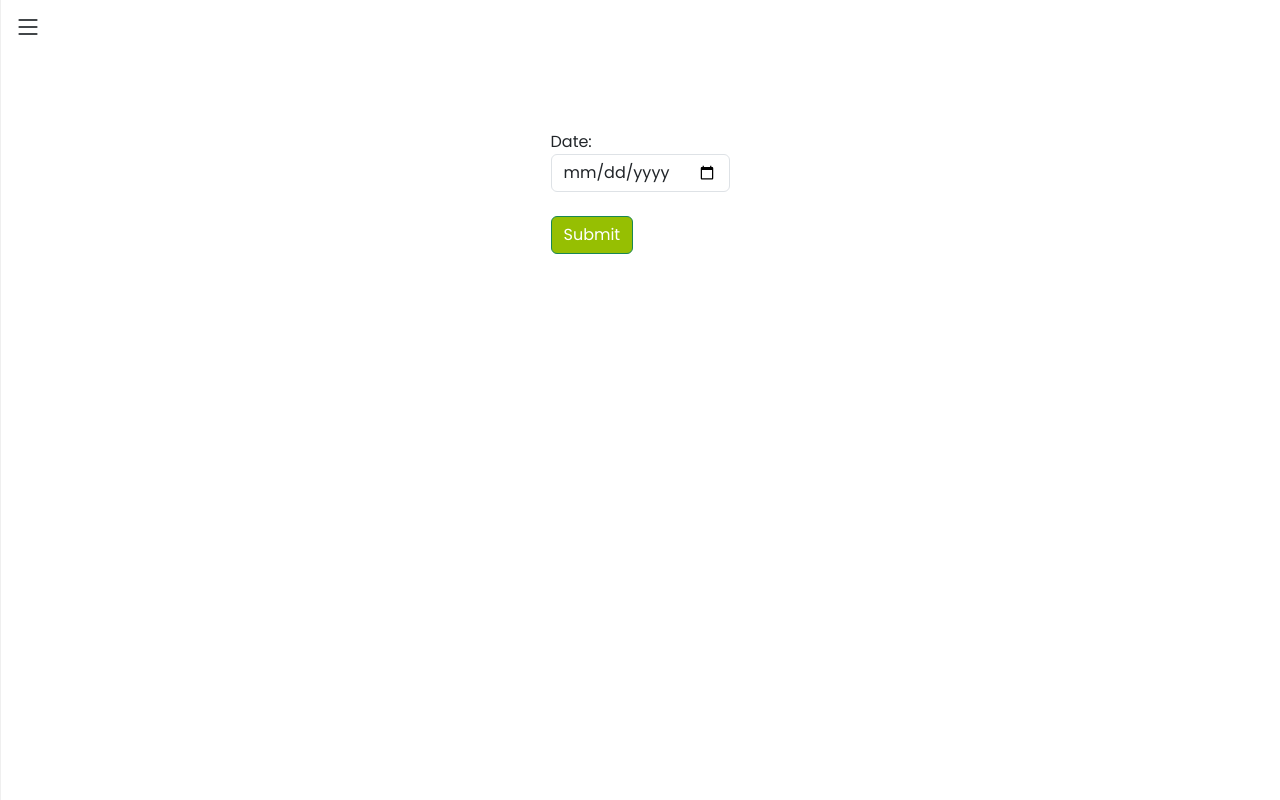
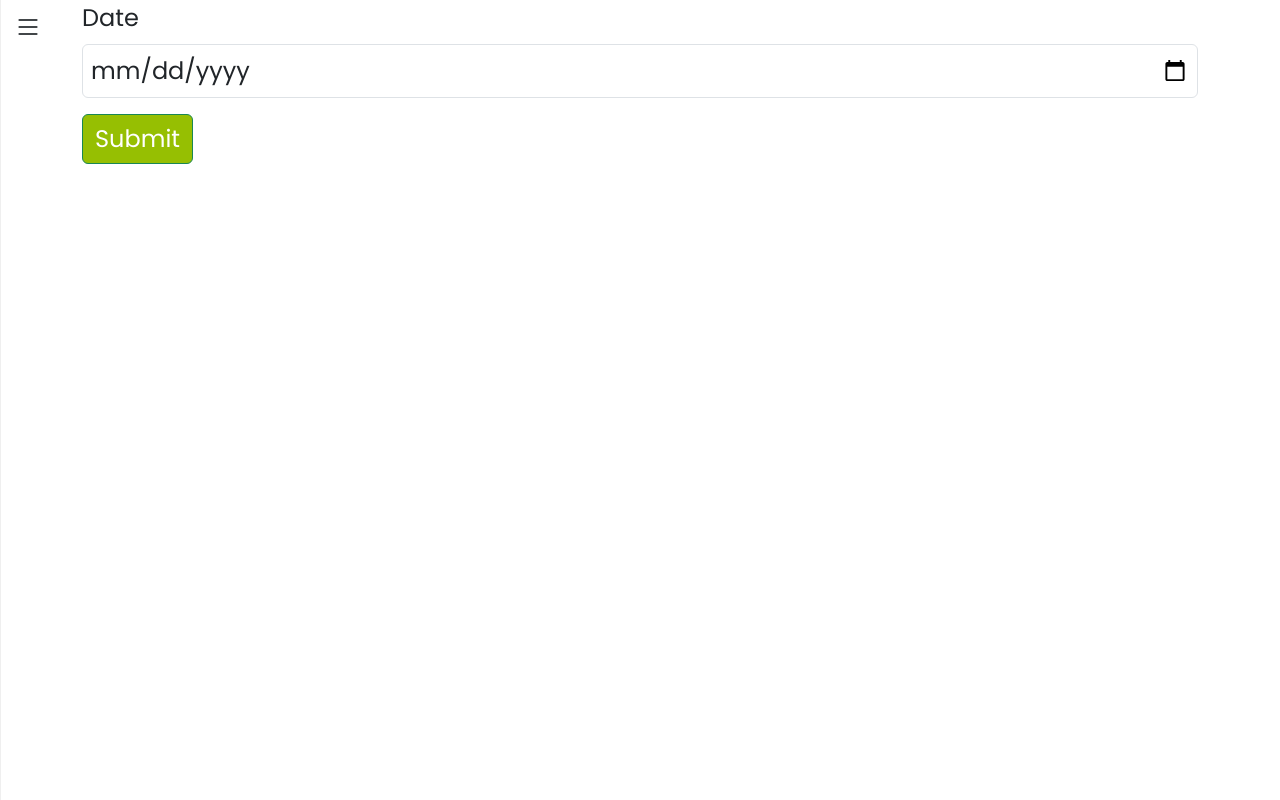
Before and after one commit to killy10o10/FitMeUp, a React (Create React App) app: page /date in a window 1280 px wide. Built offline with nearby package versions, Linux system fonts and the light colour scheme.

Commit message:
Fix date form style

```diff
--- a/src/components/Datepicker.js
+++ b/src/components/Datepicker.js
@@ -1,18 +1,13 @@
 import React from 'react';
 
 const Datepickers = () => (
-  <main className="d-flex justify-content-center align-items-center date-form">
-    <form action="/">
+  <main className="container date-form">
+    <form className="form">
       <div className="mb-3">
-        <label htmlFor="Start-date" className="form-label">
-          {' '}
-          Date:
-          <input type="date" name="date" id="Start-date" className="form-control" />
-        </label>
+        <label htmlFor="InputDate" className="form-label fs-4"> Date</label>
+        <input type="date" className="form-control fs-4 p-2" id="InputDate" aria-describedby="dateHelp" />
       </div>
-      <div className="mb-3">
-        <input type="submit" className="btn btn-outline-success text-white light date-button" />
-      </div>
+      <button type="submit" className="btn btn-outline-success text-white date-button fs-4">Submit</button>
     </form>
   </main>
 );
```
